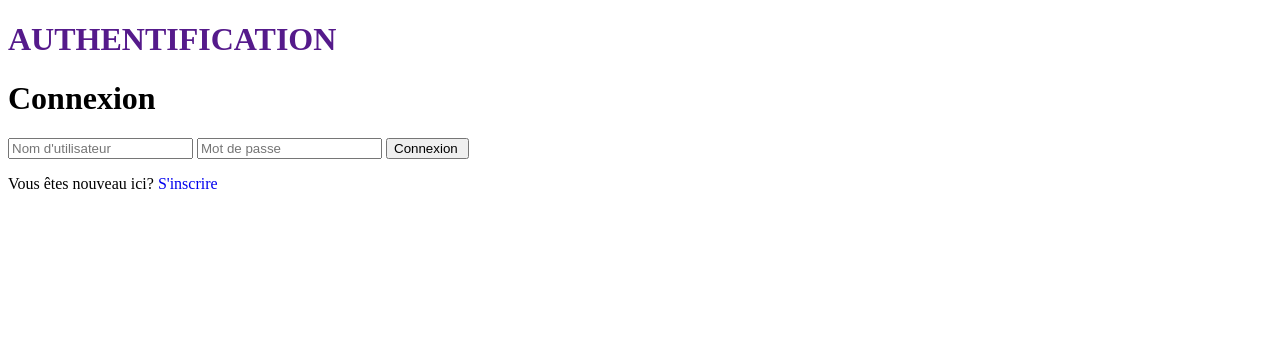
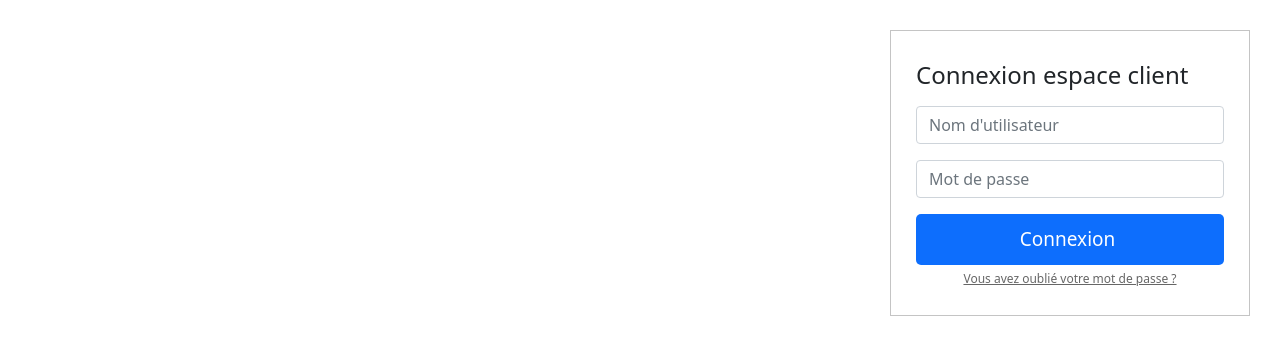
Before and after one commit to Groupe2-Musicoshop/Musicoshop, a PHP site: page /vues/login.php in a window 1280 px wide. Shown: the top 355 px of the page. Run offline with PHP 8.4, Linux system fonts and the light colour scheme.

Commit message:
login avec succes

```diff
--- a/css/login.css
+++ b/css/login.css
@@ -1,3 +1,74 @@
-a {
-    text-decoration: none;
-}
+body {
+    background: #1c242d;
+  }
+  .box {
+    border: 1px solid #c4c4c4;
+    padding: 30px 25px 10px 25px;
+    background: white;
+    margin: 30px;
+    float: right;
+    width: 360px;
+  }
+  h1.box-logo a {
+    text-decoration:none;
+  }
+  h1.box-title {
+    color: #AEAEAE;
+    background: #f8f8f8;
+    font-weight: 300;
+    padding: 15px 25px;
+    line-height: 30px;
+    font-size: 25px;
+    text-align:center;
+    margin: -27px -26px 26px;
+  }
+  .box-button {
+    border-radius: 5px;
+    background: #0d6efd;
+    text-align: center;
+    cursor: pointer;
+    font-size: 19px;
+    width: 100%;
+    height: 51px;
+    padding: 0;
+    color: #fff;
+    border: 0;
+    outline:0;
+  }
+  .box-register
+  {
+    text-align:center;
+    margin-bottom:0px;
+  }
+  .box-register a
+  {
+    text-decoration:none;
+    font-size:12px;
+    color:#666;
+  }
+  .box-input {
+    font-size: 14px;
+    background: #fff;
+    border: 1px solid #ddd;
+    margin-bottom: 25px;
+    padding-left:10px;
+    border-radius: 5px;
+    width: 347px;
+    height: 50px;
+  }
+  .box-input:focus {
+      outline: none;
+      border-color:#5c7186;
+  }
+  .sucess{
+      text-align: center;
+      color: white;
+  }
+  .sucess a {
+      color: #58aef7;
+  }
+  p.errorMessage {
+
+      color: red;
+
+  }
--- a/vues/login.php
+++ b/vues/login.php
@@ -7,6 +7,8 @@
 
 <head>
     <link rel="stylesheet" href="<?=$_SESSION['root']?>/css/login.css" />
+    <!-- CSS only -->
+<link href="https://cdn.jsdelivr.net/npm/bootstrap@5.0.0-beta3/dist/css/bootstrap.min.css" rel="stylesheet" integrity="sha384-eOJMYsd53ii+scO/bJGFsiCZc+5NDVN2yr8+0RDqr0Ql0h+rP48ckxlpbzKgwra6" crossorigin="anonymous">
 </head>
 
 <body>
@@ -22,14 +24,17 @@
 	$_SESSION['username'] = $username;
 	$password = stripslashes($_REQUEST['password']);
 	$password = mysqli_real_escape_string($conn, $password);
-    $query = "SELECT * FROM `comptes` WHERE username='".$username."' and password='".hash('sha256', "$password")."'";
+    $query = "SELECT * FROM `users` WHERE username='".$username."' and password='".hash('sha256', "$password")."'";
 	$result = mysqli_query($conn,$query);
 
 	if (mysqli_num_rows($result) == 1) {
 		$user = mysqli_fetch_assoc($result);
 		$_SESSION['userType'] = $user['type'];
+		$_SESSION['isLogged'] = 'yes';
 
-        header("Location: ".$_SESSION['root']."index.php");
+        echo "login usertype => ".$_SESSION['userType'];
+
+        header('Location: ../index.php');
 
 	}else{
 		$message = "Le nom d'utilisateur ou le mot de passe est incorrect.";
@@ -38,19 +43,25 @@
 ?>
     <div class="jumbotron">
         <form class="box" action="" method="post" name="login">
-
-            <h1 class="box-logo box-title"><a href="">AUTHENTIFICATION </a></h1>
-            <h1 class="box-title">Connexion</h1>
-            <input type="text" class="box-input" name="username" placeholder="Nom d'utilisateur">
-            <input type="password" class="box-input" name="password" placeholder="Mot de passe">
-            <input type="submit" value="Connexion " name="submit" class="box-button">
-            <p class="box-register">Vous êtes nouveau ici? <a href="<?=$_SESSION['root']?>register.php">S'inscrire</a>
-            </p>
+            <div class="mb-3">
+	        <h4 class="title">Connexion espace client</h4>
+            </div>
+            <div class="mb-3">
+            <input type="text" class="form-control" name="username" placeholder="Nom d'utilisateur" required>
+            </div>
+            <div class="mb-3">
+            <input type="password" class="form-control" name="password" placeholder="Mot de passe" required>
+            </div>
             <?php if (! empty($message)) { ?>
             <p class="errorMessage"><?php echo $message; ?></p>
             <?php } ?>
+            <input type="submit" value="Connexion " name="submit" class="box-button">
+            <p class="box-register"><a href="pwlost.php"><u>Vous avez oublié votre mot de passe ?</u></a></p>
+
+            </p>
         </form>
     </div>
+
 </body>
 
 </html>
```
Also changed, not shown: vues/header.php (+7 -2 lines), vues/pwlost.php (added, +37 -0 lines), vues/signin.php (added, +60 -0 lines), 1 other file.
